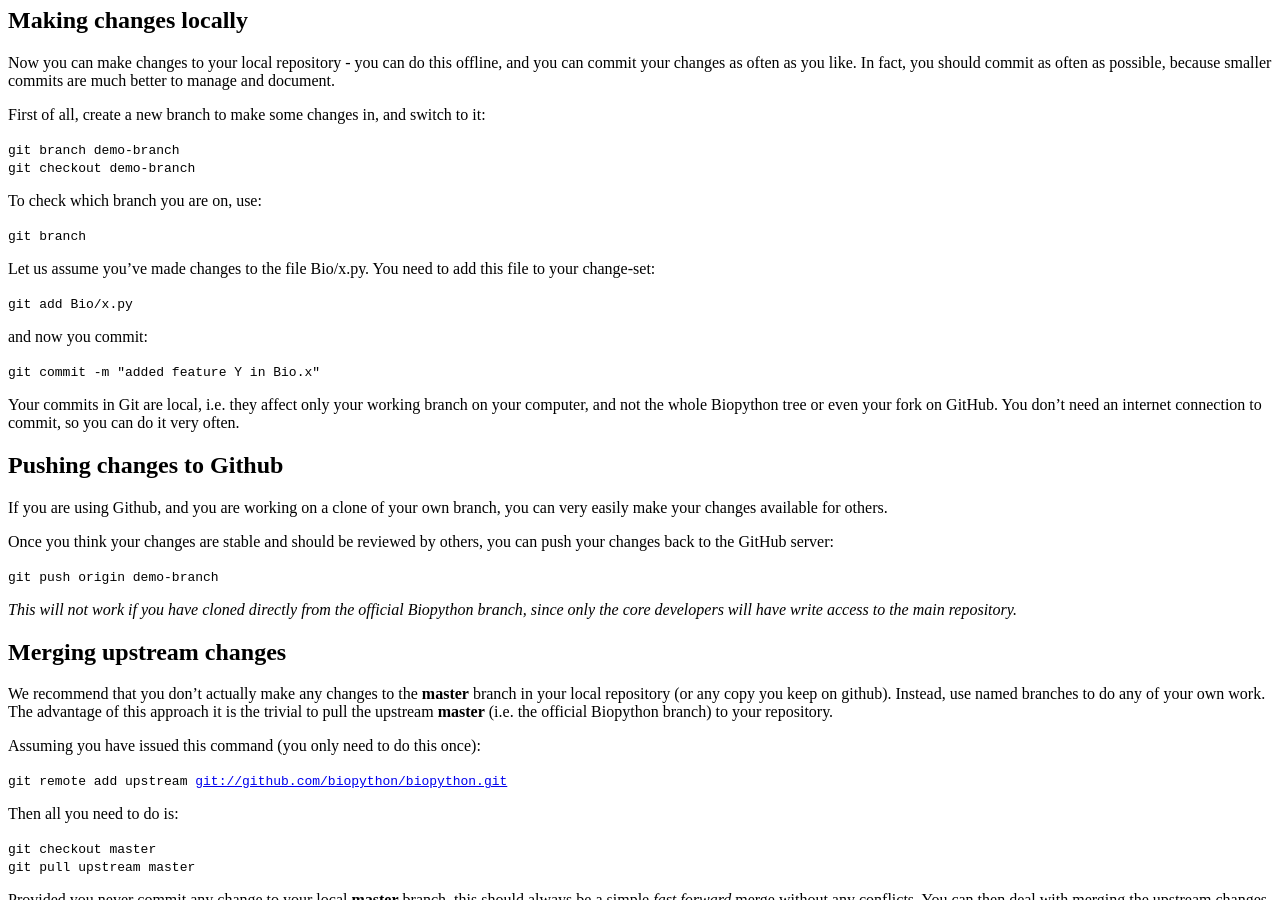
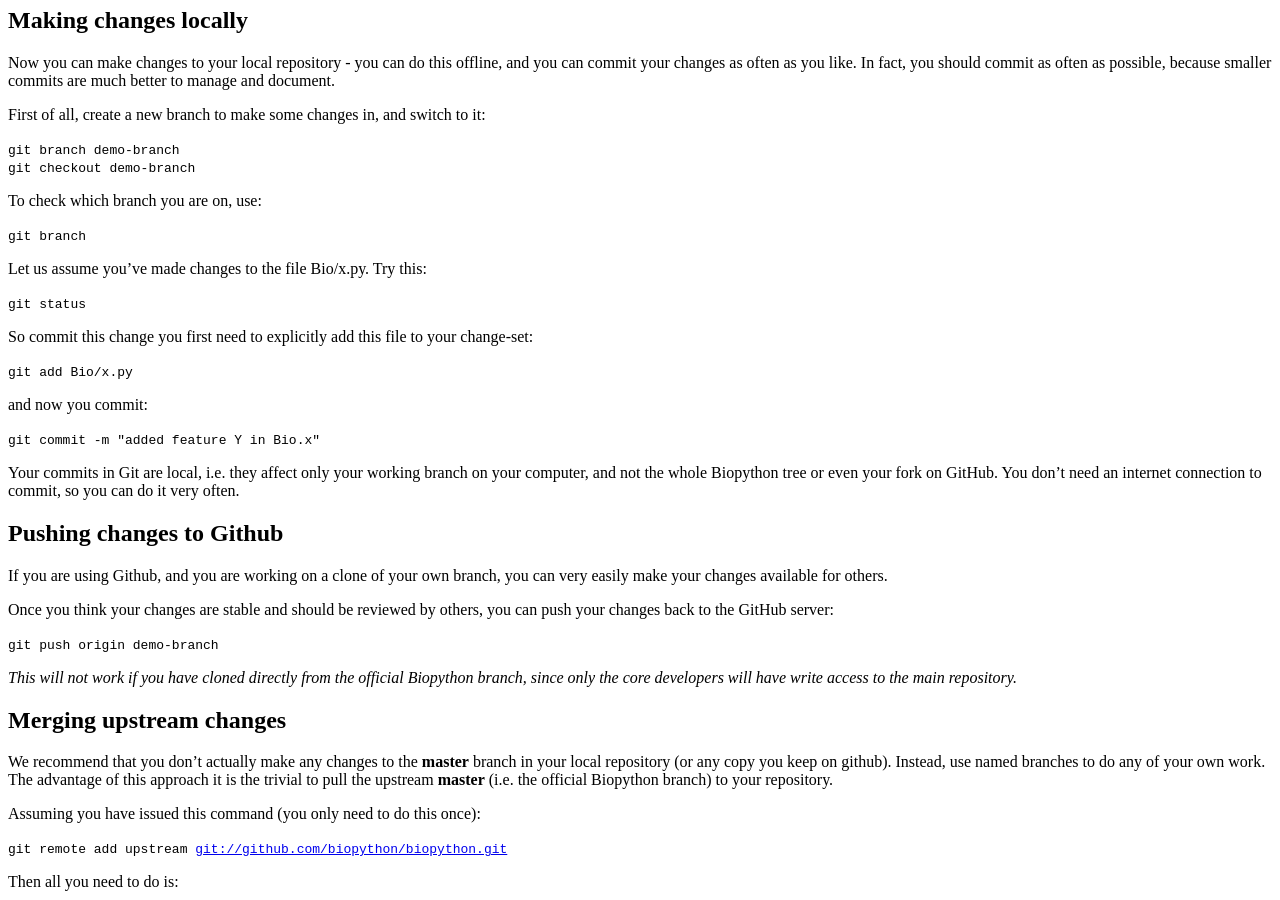
Before and after one commit to biopython/biopython.github.io, a Jekyll site: the page built from wiki/GitUsage.md, in a window 1280 px wide and 900 px high, scrolled down 2433 px. Built offline with Jekyll 4.4.1, drawn with Linux system fonts in a browser that asks for light colours.

Commit message:
/* Making changes locally */

```diff
--- a/wiki/GitUsage.md
+++ b/wiki/GitUsage.md
@@ -225,8 +225,12 @@ To check which branch you are on, use:
 
 `git branch`
 
-Let us assume you've made changes to the file Bio/x.py. You need to add
-this file to your change-set:
+Let us assume you've made changes to the file Bio/x.py. Try this:
+
+`git status`
+
+So commit this change you first need to explicitly add this file to your
+change-set:
 
 `git add Bio/x.py`
 
```
Also changed, not shown: 1 other file.
